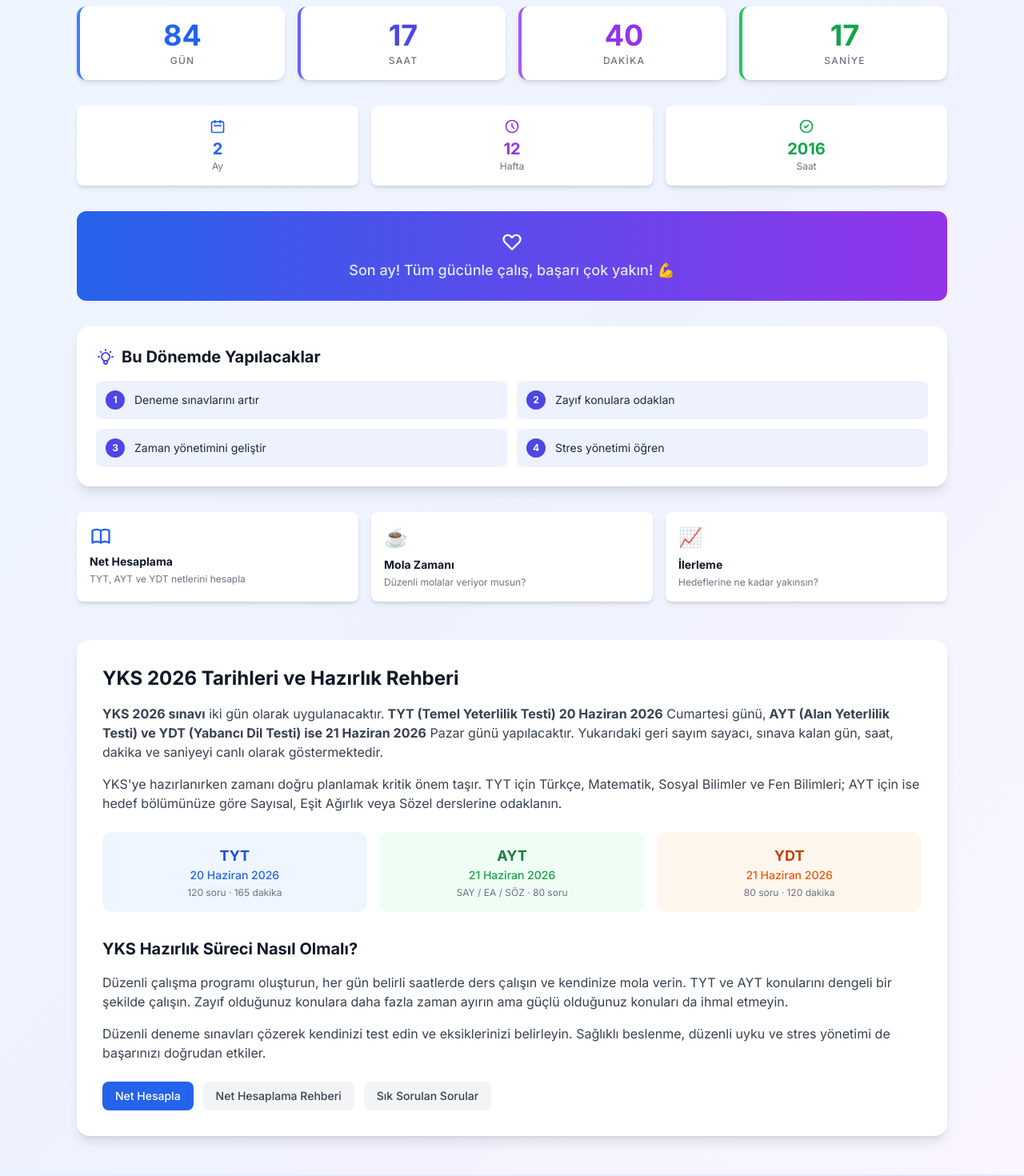
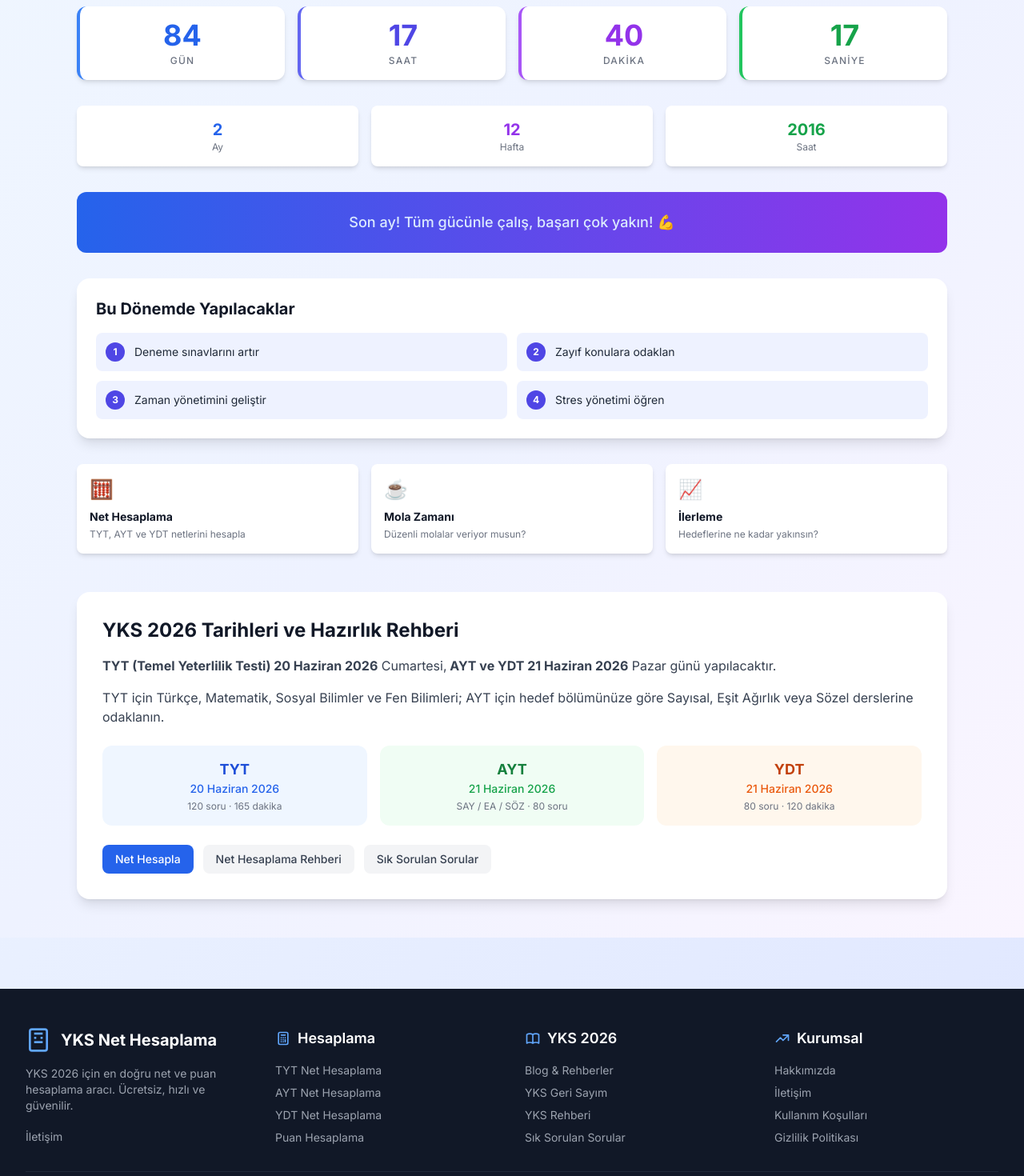
Before and after one commit to mert121212/yks-net-hesaplama, a Next.js app: page /geri-sayim in a window 1280 px wide. Shown: the part 240-1710 px from the top of the page at 80% size. Built offline with nearby package versions, Linux system fonts and the light colour scheme.

Commit message:
perf: geri-sayim sayfası maksimum static - sadece 4 sayaç kutusu client, tüm içerik server-side render

```diff
--- a/src/app/geri-sayim/page.tsx
+++ b/src/app/geri-sayim/page.tsx
@@ -1,12 +1,37 @@
 import Link from 'next/link'
 import CountdownTimer from '@/components/CountdownTimer'
 
+// Motivasyon ve ipuçları — static, JS yok
+function getMotivation(days: number) {
+    if (days > 180) return 'Harika! Yeterli zamanın var. Düzenli çalışmaya devam et! 📚'
+    if (days > 90) return 'Son dönemece giriyorsun! Tempo artırma zamanı! 🚀'
+    if (days > 30) return 'Son ay! Tüm gücünle çalış, başarı çok yakın! 💪'
+    if (days > 7) return 'Son hafta! Sakin kal ve kendine güven! 🌟'
+    return 'Sınav çok yakın! Dinlen ve kendine güven! ✨'
+}
+
+function getStudyTips(days: number) {
+    if (days > 90) return ['Günlük çalışma programı oluştur', 'Temel konuları pekiştir', 'Düzenli deneme sınavları çöz', 'Eksik konuları belirle']
+    if (days > 30) return ['Deneme sınavlarını artır', 'Zayıf konulara odaklan', 'Zaman yönetimini geliştir', 'Stres yönetimi öğren']
+    return ['Son tekrarları yap', 'Sınav stratejini belirle', 'Sağlıklı beslen ve düzenli uyu', 'Kendine güven!']
+}
+
+// Server-side hesaplama — build anında statik
+function getDaysLeft() {
+    const yksDate = new Date('2026-06-20T10:00:00')
+    return Math.max(0, Math.floor((yksDate.getTime() - Date.now()) / 86400000))
+}
+
 export default function GeriSayimPage() {
+    const days = getDaysLeft()
+    const motivation = getMotivation(days)
+    const tips = getStudyTips(days)
+
     return (
         <div className="min-h-screen bg-gradient-to-br from-blue-50 via-indigo-50 to-purple-50">
             <main className="max-w-6xl mx-auto px-4 sm:px-6 lg:px-8 py-12">
 
-                {/* H1 — anahtar kelimeler */}
+                {/* H1 */}
                 <div className="text-center mb-8">
                     <h1 className="text-3xl md:text-4xl font-bold text-gray-900 mb-2">
                         2026 YKS Sayaç | YKS&apos;ye Kaç Gün Kaldı? | YKS Ne Zaman
@@ -19,27 +44,74 @@ export default function GeriSayimPage() {
                     </p>
                 </div>
 
-                {/* Client-side sayaç — sadece bu kısım JS yükler */}
+                {/* Sadece sayaç client-side */}
                 <CountdownTimer />
 
-                {/* Static SEO içeriği — JS gerektirmez */}
-                <div className="mt-12 bg-white rounded-2xl shadow-lg p-8">
+                {/* Özet — static */}
+                <div className="grid grid-cols-3 gap-4 mb-8">
+                    <div className="bg-white rounded-lg shadow-md p-4 text-center">
+                        <div className="text-xl font-bold text-blue-600">{Math.floor(days / 30)}</div>
+                        <div className="text-gray-500 text-xs">Ay</div>
+                    </div>
+                    <div className="bg-white rounded-lg shadow-md p-4 text-center">
+                        <div className="text-xl font-bold text-purple-600">{Math.floor(days / 7)}</div>
+                        <div className="text-gray-500 text-xs">Hafta</div>
+                    </div>
+                    <div className="bg-white rounded-lg shadow-md p-4 text-center">
+                        <div className="text-xl font-bold text-green-600">{days * 24}</div>
+                        <div className="text-gray-500 text-xs">Saat</div>
+                    </div>
+                </div>
+
+                {/* Motivasyon — static */}
+                <div className="bg-gradient-to-r from-blue-600 to-purple-600 rounded-xl p-6 text-white text-center mb-8">
+                    <p className="text-lg font-medium text-blue-100">{motivation}</p>
+                </div>
+
+                {/* Yapılacaklar — static */}
+                <div className="bg-white rounded-2xl shadow-lg p-6 mb-8">
+                    <h2 className="text-xl font-bold text-gray-900 mb-4">Bu Dönemde Yapılacaklar</h2>
+                    <div className="grid grid-cols-1 md:grid-cols-2 gap-3">
+                        {tips.map((tip, i) => (
+                            <div key={i} className="flex items-center gap-3 p-3 bg-indigo-50 rounded-lg">
+                                <div className="w-6 h-6 bg-indigo-600 text-white rounded-full flex items-center justify-center text-xs font-bold flex-shrink-0">{i + 1}</div>
+                                <span className="text-gray-800 text-sm">{tip}</span>
+                            </div>
+                        ))}
+                    </div>
+                </div>
+
+                {/* Hızlı linkler — static */}
+                <div className="grid grid-cols-1 md:grid-cols-3 gap-4 mb-12">
+                    <Link href="/" className="bg-white rounded-lg shadow-md p-4 hover:shadow-lg transition-shadow">
+                        <span className="text-2xl mb-2 block">🧮</span>
+                        <h3 className="font-bold text-gray-900 text-sm mb-1">Net Hesaplama</h3>
+                        <p className="text-gray-500 text-xs">TYT, AYT ve YDT netlerini hesapla</p>
+                    </Link>
+                    <div className="bg-white rounded-lg shadow-md p-4">
+                        <span className="text-2xl mb-2 block">☕</span>
+                        <h3 className="font-bold text-gray-900 text-sm mb-1">Mola Zamanı</h3>
+                        <p className="text-gray-500 text-xs">Düzenli molalar veriyor musun?</p>
+                    </div>
+                    <div className="bg-white rounded-lg shadow-md p-4">
+                        <span className="text-2xl mb-2 block">📈</span>
+                        <h3 className="font-bold text-gray-900 text-sm mb-1">İlerleme</h3>
+                        <p className="text-gray-500 text-xs">Hedeflerine ne kadar yakınsın?</p>
+                    </div>
+                </div>
+
+                {/* SEO içeriği — static */}
+                <div className="bg-white rounded-2xl shadow-lg p-8">
                     <h2 className="text-2xl font-bold text-gray-900 mb-4">YKS 2026 Tarihleri ve Hazırlık Rehberi</h2>
-                    <div className="prose prose-lg max-w-none text-gray-700 space-y-4">
-                        <p>
-                            <strong>YKS 2026 sınavı</strong> iki gün olarak uygulanacaktır.
-                            <strong> TYT (Temel Yeterlilik Testi) 20 Haziran 2026</strong> Cumartesi günü,
-                            <strong> AYT (Alan Yeterlilik Testi) ve YDT (Yabancı Dil Testi) ise 21 Haziran 2026</strong> Pazar günü yapılacaktır.
-                            Yukarıdaki geri sayım sayacı, sınava kalan gün, saat, dakika ve saniyeyi canlı olarak göstermektedir.
-                        </p>
-                        <p>
-                            YKS&apos;ye hazırlanırken zamanı doğru planlamak kritik önem taşır. TYT için Türkçe, Matematik,
-                            Sosyal Bilimler ve Fen Bilimleri; AYT için ise hedef bölümünüze göre Sayısal, Eşit Ağırlık
-                            veya Sözel derslerine odaklanın.
-                        </p>
-                    </div>
-
-                    <div className="mt-6 grid grid-cols-1 sm:grid-cols-3 gap-4 text-center">
+                    <p className="text-gray-700 mb-4">
+                        <strong>TYT (Temel Yeterlilik Testi) 20 Haziran 2026</strong> Cumartesi,
+                        <strong> AYT ve YDT 21 Haziran 2026</strong> Pazar günü yapılacaktır.
+                    </p>
+                    <p className="text-gray-700 mb-6">
+                        TYT için Türkçe, Matematik, Sosyal Bilimler ve Fen Bilimleri; AYT için hedef bölümünüze göre
+                        Sayısal, Eşit Ağırlık veya Sözel derslerine odaklanın.
+                    </p>
+                    <div className="grid grid-cols-1 sm:grid-cols-3 gap-4 text-center mb-6">
                         <div className="p-4 bg-blue-50 rounded-xl">
                             <div className="text-lg font-bold text-blue-700">TYT</div>
                             <div className="text-sm text-blue-600 font-medium">20 Haziran 2026</div>
@@ -56,30 +128,10 @@ export default function GeriSayimPage() {
                             <div className="text-xs text-gray-500 mt-1">80 soru · 120 dakika</div>
                         </div>
                     </div>
-
-                    <div className="mt-8 space-y-4">
-                        <h3 className="text-xl font-bold text-gray-900">YKS Hazırlık Süreci Nasıl Olmalı?</h3>
-                        <p className="text-gray-700">
-                            Düzenli çalışma programı oluşturun, her gün belirli saatlerde ders çalışın ve kendinize mola verin.
-                            TYT ve AYT konularını dengeli bir şekilde çalışın. Zayıf olduğunuz konulara daha fazla zaman ayırın
-                            ama güçlü olduğunuz konuları da ihmal etmeyin.
-                        </p>
-                        <p className="text-gray-700">
-                            Düzenli deneme sınavları çözerek kendinizi test edin ve eksiklerinizi belirleyin.
-                            Sağlıklı beslenme, düzenli uyku ve stres yönetimi de başarınızı doğrudan etkiler.
-                        </p>
-                    </div>
-
-                    <div className="mt-6 flex flex-wrap gap-3">
-                        <Link href="/" className="px-4 py-2 bg-blue-600 text-white rounded-lg text-sm font-medium hover:bg-blue-700 transition-colors">
-                            Net Hesapla
-                        </Link>
-                        <Link href="/blog/yks-net-hesaplama-nasil-yapilir" className="px-4 py-2 bg-gray-100 text-gray-700 rounded-lg text-sm font-medium hover:bg-gray-200 transition-colors">
-                            Net Hesaplama Rehberi
-                        </Link>
-                        <Link href="/sss" className="px-4 py-2 bg-gray-100 text-gray-700 rounded-lg text-sm font-medium hover:bg-gray-200 transition-colors">
-                            Sık Sorulan Sorular
-                        </Link>
+                    <div className="flex flex-wrap gap-3">
+                        <Link href="/" className="px-4 py-2 bg-blue-600 text-white rounded-lg text-sm font-medium hover:bg-blue-700 transition-colors">Net Hesapla</Link>
+                        <Link href="/blog/yks-net-hesaplama-nasil-yapilir" className="px-4 py-2 bg-gray-100 text-gray-700 rounded-lg text-sm font-medium hover:bg-gray-200 transition-colors">Net Hesaplama Rehberi</Link>
+                        <Link href="/sss" className="px-4 py-2 bg-gray-100 text-gray-700 rounded-lg text-sm font-medium hover:bg-gray-200 transition-colors">Sık Sorulan Sorular</Link>
                     </div>
                 </div>
 
--- a/src/components/CountdownTimer.tsx
+++ b/src/components/CountdownTimer.tsx
@@ -1,26 +1,8 @@
 'use client'
 
 import { useState, useEffect } from 'react'
-import Link from 'next/link'
 
-// Inline SVG ikonlar — lucide-react bundle'ı yok
-const icons = {
-    clock: 'M12 8v4l3 3m6-3a9 9 0 11-18 0 9 9 0 0118 0z',
-    calendar: 'M8 7V3m8 4V3m-9 8h10M5 21h14a2 2 0 002-2V7a2 2 0 00-2-2H5a2 2 0 00-2 2v12a2 2 0 002 2z',
-    target: 'M9 12l2 2 4-4m6 2a9 9 0 11-18 0 9 9 0 0118 0z',
-    heart: 'M4.318 6.318a4.5 4.5 0 000 6.364L12 20.364l7.682-7.682a4.5 4.5 0 00-6.364-6.364L12 7.636l-1.318-1.318a4.5 4.5 0 00-6.364 0z',
-    brain: 'M9.663 17h4.673M12 3v1m6.364 1.636l-.707.707M21 12h-1M4 12H3m3.343-5.657l-.707-.707m2.828 9.9a5 5 0 117.072 0l-.548.547A3.374 3.374 0 0014 18.469V19a2 2 0 11-4 0v-.531c0-.895-.356-1.754-.988-2.386l-.548-.547z',
-    book: 'M12 6.253v13m0-13C10.832 5.477 9.246 5 7.5 5S4.168 5.477 3 6.253v13C4.168 18.477 5.754 18 7.5 18s3.332.477 4.5 1.253m0-13C13.168 5.477 14.754 5 16.5 5c1.747 0 3.332.477 4.5 1.253v13C19.832 18.477 18.247 18 16.5 18c-1.746 0-3.332.477-4.5 1.253',
-}
-
-function Svg({ d, className = 'h-5 w-5' }: { d: string; className?: string }) {
-    return (
-        <svg xmlns="http://www.w3.org/2000/svg" className={className} fill="none" viewBox="0 0 24 24" stroke="currentColor" strokeWidth={2}>
-            <path strokeLinecap="round" strokeLinejoin="round" d={d} />
-        </svg>
-    )
-}
-
+// Sadece sayaç rakamları client-side — geri kalan içerik static
 export default function CountdownTimer() {
     const [timeLeft, setTimeLeft] = useState({ days: 0, hours: 0, minutes: 0, seconds: 0 })
     const [mounted, setMounted] = useState(false)
@@ -38,8 +20,6 @@ export default function CountdownTimer() {
                     minutes: Math.floor((distance % 3600000) / 60000),
                     seconds: Math.floor((distance % 60000) / 1000),
                 })
-            } else {
-                setTimeLeft({ days: 0, hours: 0, minutes: 0, seconds: 0 })
             }
         }
 
@@ -50,11 +30,11 @@ export default function CountdownTimer() {
 
     if (!mounted) {
         return (
-            <div className="grid grid-cols-2 md:grid-cols-4 gap-4 mb-8 animate-pulse">
-                {[1, 2, 3, 4].map(i => (
-                    <div key={i} className="bg-white rounded-xl shadow-md p-4 text-center">
-                        <div className="h-10 bg-gray-200 rounded mb-2" />
-                        <div className="h-4 bg-gray-100 rounded w-12 mx-auto" />
+            <div className="grid grid-cols-2 md:grid-cols-4 gap-4 mb-8">
+                {['GÜN', 'SAAT', 'DAKİKA', 'SANİYE'].map(label => (
+                    <div key={label} className="bg-white rounded-xl shadow-md p-4 text-center border-l-4 border-gray-200">
+                        <div className="text-3xl md:text-4xl font-bold mb-1 text-gray-300">--</div>
+                        <div className="text-gray-400 font-medium text-xs tracking-widest">{label}</div>
                     </div>
                 ))}
             </div>
@@ -62,110 +42,27 @@ export default function CountdownTimer() {
     }
 
     const { days, hours, minutes, seconds } = timeLeft
-    const isExpired = days === 0 && hours === 0 && minutes === 0 && seconds === 0
-    const weeksLeft = Math.floor(days / 7)
-    const monthsLeft = Math.floor(days / 30)
-
-    const getMotivation = () => {
-        if (days > 180) return 'Harika! Yeterli zamanın var. Düzenli çalışmaya devam et! 📚'
-        if (days > 90) return 'Son dönemece giriyorsun! Tempo artırma zamanı! 🚀'
-        if (days > 30) return 'Son ay! Tüm gücünle çalış, başarı çok yakın! 💪'
-        if (days > 7) return 'Son hafta! Sakin kal ve kendine güven! 🌟'
-        return 'Sınav çok yakın! Dinlen ve kendine güven! ✨'
-    }
-
-    const getStudyTips = () => {
-        if (days > 90) return ['Günlük çalışma programı oluştur', 'Temel konuları pekiştir', 'Düzenli deneme sınavları çöz', 'Eksik konuları belirle']
-        if (days > 30) return ['Deneme sınavlarını artır', 'Zayıf konulara odaklan', 'Zaman yönetimini geliştir', 'Stres yönetimi öğren']
-        return ['Son tekrarları yap', 'Sınav stratejini belirle', 'Sağlıklı beslen ve düzenli uyu', 'Kendine güven!']
-    }
-
-    if (isExpired) {
-        return (
-            <div className="text-center bg-green-100 border border-green-400 text-green-700 px-6 py-8 rounded-xl mb-8">
-                <Svg d={icons.calendar} className="h-12 w-12 mx-auto mb-4" />
-                <h2 className="text-2xl font-bold mb-2">YKS 2026 Tamamlandı!</h2>
-                <p>Sınav bitti. Sonuçlar için beklemede kalın!</p>
-            </div>
-        )
-    }
+    const colors = [
+        'border-blue-500 text-blue-600',
+        'border-indigo-500 text-indigo-600',
+        'border-purple-500 text-purple-600',
+        'border-green-500 text-green-600',
+    ]
+    const values = [
+        { v: days, label: 'GÜN' },
+        { v: String(hours).padStart(2, '0'), label: 'SAAT' },
+        { v: String(minutes).padStart(2, '0'), label: 'DAKİKA' },
+        { v: String(seconds).padStart(2, '0'), label: 'SANİYE' },
+    ]
 
     return (
-        <>
-            {/* Sayaç */}
-            <div className="grid grid-cols-2 md:grid-cols-4 gap-4 mb-8">
-                {[
-                    { value: days, label: 'GÜN', color: 'border-blue-500 text-blue-600' },
-                    { value: String(hours).padStart(2, '0'), label: 'SAAT', color: 'border-indigo-500 text-indigo-600' },
-                    { value: String(minutes).padStart(2, '0'), label: 'DAKİKA', color: 'border-purple-500 text-purple-600' },
-                    { value: String(seconds).padStart(2, '0'), label: 'SANİYE', color: 'border-green-500 text-green-600' },
-                ].map(({ value, label, color }) => (
-                    <div key={label} className={`bg-white rounded-xl shadow-md p-4 text-center border-l-4 ${color}`}>
-                        <div className={`text-3xl md:text-4xl font-bold mb-1 ${color.split(' ')[1]}`}>{value}</div>
-                        <div className="text-gray-500 font-medium text-xs tracking-widest">{label}</div>
-                    </div>
-                ))}
-            </div>
-
-            {/* Özet istatistikler */}
-            <div className="grid grid-cols-3 gap-4 mb-8">
-                <div className="bg-white rounded-lg shadow-md p-4 text-center">
-                    <Svg d={icons.calendar} className="h-5 w-5 text-blue-600 mx-auto mb-1" />
-                    <div className="text-xl font-bold text-blue-600">{monthsLeft}</div>
-                    <div className="text-gray-500 text-xs">Ay</div>
+        <div className="grid grid-cols-2 md:grid-cols-4 gap-4 mb-8">
+            {values.map(({ v, label }, i) => (
+                <div key={label} className={`bg-white rounded-xl shadow-md p-4 text-center border-l-4 ${colors[i]}`}>
+                    <div className={`text-3xl md:text-4xl font-bold mb-1 ${colors[i].split(' ')[1]}`}>{v}</div>
+                    <div className="text-gray-500 font-medium text-xs tracking-widest">{label}</div>
                 </div>
-                <div className="bg-white rounded-lg shadow-md p-4 text-center">
-                    <Svg d={icons.clock} className="h-5 w-5 text-purple-600 mx-auto mb-1" />
-                    <div className="text-xl font-bold text-purple-600">{weeksLeft}</div>
-                    <div className="text-gray-500 text-xs">Hafta</div>
-                </div>
-                <div className="bg-white rounded-lg shadow-md p-4 text-center">
-                    <Svg d={icons.target} className="h-5 w-5 text-green-600 mx-auto mb-1" />
-                    <div className="text-xl font-bold text-green-600">{days * 24}</div>
-                    <div className="text-gray-500 text-xs">Saat</div>
-                </div>
-            </div>
-
-            {/* Motivasyon */}
-            <div className="bg-gradient-to-r from-blue-600 to-purple-600 rounded-xl p-6 text-white text-center mb-8">
-                <Svg d={icons.heart} className="h-7 w-7 mx-auto mb-2 text-white" />
-                <p className="text-lg font-medium text-blue-100">{getMotivation()}</p>
-            </div>
-
-            {/* Yapılacaklar */}
-            <div className="bg-white rounded-2xl shadow-lg p-6 mb-8">
-                <div className="flex items-center mb-4">
-                    <Svg d={icons.brain} className="h-6 w-6 text-indigo-600 mr-2" />
-                    <h2 className="text-xl font-bold text-gray-900">Bu Dönemde Yapılacaklar</h2>
-                </div>
-                <div className="grid grid-cols-1 md:grid-cols-2 gap-3">
-                    {getStudyTips().map((tip, i) => (
-                        <div key={i} className="flex items-center gap-3 p-3 bg-indigo-50 rounded-lg">
-                            <div className="w-6 h-6 bg-indigo-600 text-white rounded-full flex items-center justify-center text-xs font-bold flex-shrink-0">{i + 1}</div>
-                            <span className="text-gray-800 text-sm">{tip}</span>
-                        </div>
-                    ))}
-                </div>
-            </div>
-
-            {/* Hızlı linkler */}
-            <div className="grid grid-cols-1 md:grid-cols-3 gap-4">
-                <Link href="/" className="bg-white rounded-lg shadow-md p-4 hover:shadow-lg transition-shadow">
-                    <Svg d={icons.book} className="h-7 w-7 text-blue-600 mb-2" />
-                    <h3 className="font-bold text-gray-900 text-sm mb-1">Net Hesaplama</h3>
-                    <p className="text-gray-500 text-xs">TYT, AYT ve YDT netlerini hesapla</p>
-                </Link>
-                <div className="bg-white rounded-lg shadow-md p-4">
-                    <span className="text-2xl mb-2 block">☕</span>
-                    <h3 className="font-bold text-gray-900 text-sm mb-1">Mola Zamanı</h3>
-                    <p className="text-gray-500 text-xs">Düzenli molalar veriyor musun?</p>
-                </div>
-                <div className="bg-white rounded-lg shadow-md p-4">
-                    <span className="text-2xl mb-2 block">📈</span>
-                    <h3 className="font-bold text-gray-900 text-sm mb-1">İlerleme</h3>
-                    <p className="text-gray-500 text-xs">Hedeflerine ne kadar yakınsın?</p>
-                </div>
-            </div>
-        </>
+            ))}
+        </div>
     )
 }
```
